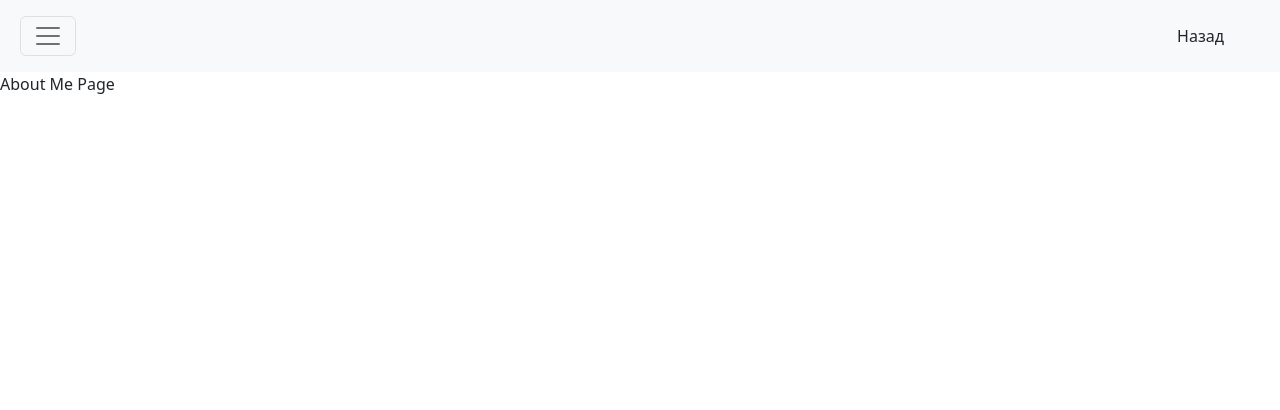
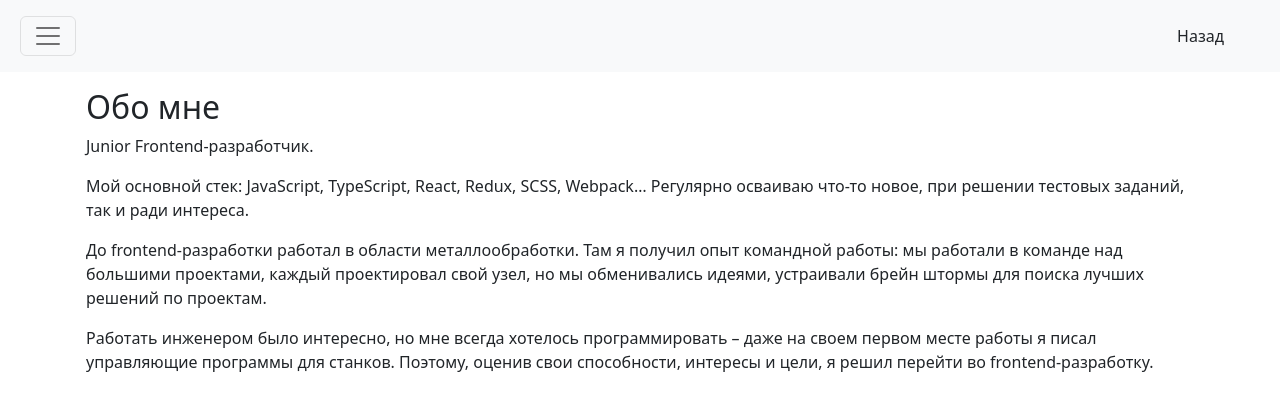
Before and after one commit to arteemm/user-posts, a React (Create React App) app: page /aboutme in a window 1280 px wide. Shown: the top 410 px of the page. Built offline with nearby package versions, Linux system fonts and the light colour scheme; no server answers.

Commit message:
feat: add about me page

```diff
--- a/src/App.tsx
+++ b/src/App.tsx
@@ -20,7 +20,7 @@ function App() {
         <Route path="/" element={<Layout />}>
           <Route index element={<PostsPage />} />
           <Route path="/aboutme" element={<AboutMePage />} />
-          <Route path="/user" element={<UserPage />} />
+          <Route path="/user:id" element={<UserPage />} />
           <Route path="*" element={<ErrorPage />} />
         </Route>
       </Routes>
--- /dev/null
+++ b/src/components/AboutMeParagraph/index.tsx
@@ -0,0 +1,35 @@
+import React from 'react';
+import { Container, Row } from 'react-bootstrap';
+
+const AboutMeParagraph: React.FC = () => {
+  return (
+    <Container className="p-3">
+      <p className="h2">Обо мне</p>
+      <Row>
+        <p>Junior Frontend-разработчик.</p>
+      </Row>
+      <Row>
+        <p>
+          Мой основной стек: JavaScript, TypeScript, React, Redux, SCSS, Webpack… Регулярно осваиваю
+          что-то новое, при решении тестовых заданий, так и ради интереса.
+        </p>
+      </Row>
+      <Row>
+        <p>
+          До frontend-разработки работал в области металлообработки. Там я получил опыт командной
+          работы: мы работали в команде над большими проектами, каждый проектировал свой узел, но мы
+          обменивались идеями, устраивали брейн штормы для поиска лучших решений по проектам.
+        </p>
+      </Row>
+      <Row>
+        <p>
+          Работать инженером было интересно, но мне всегда хотелось программировать – даже на своем
+          первом месте работы я писал управляющие программы для станков. Поэтому, оценив свои
+          способности, интересы и цели, я решил перейти во frontend-разработку.
+        </p>
+      </Row>
+    </Container>
+  );
+};
+
+export default AboutMeParagraph;
--- a/src/components/NavMenu/index.tsx
+++ b/src/components/NavMenu/index.tsx
@@ -21,7 +21,7 @@ const NavMenu: React.FC = () => {
                 <Nav.Link as={Link} to="/aboutme">
                   Обо мне
                 </Nav.Link>
-                <Nav.Link as={Link} to="/user">
+                <Nav.Link as={Link} to="/">
                   Список постов
                 </Nav.Link>
               </div>
--- a/src/components/Post/index.tsx
+++ b/src/components/Post/index.tsx
@@ -1,10 +1,11 @@
 import React, { useState } from 'react';
-import { Card, Button } from 'react-bootstrap';
+import { Card, Button, NavLink } from 'react-bootstrap';
 import { ReceivedPost } from '../../types';
 import { useDispatch } from 'react-redux';
 import { fetchComments, setCurrentPostId } from '../../redux/actions/actionsCreator';
 import { useAppSelector } from '../../hooks/redux';
 import CommentsList from '../CommentsList';
+import { Link } from 'react-router-dom';
 
 const Post: React.FC<ReceivedPost> = (post) => {
   const [click, setClick] = useState(false);
@@ -20,7 +21,9 @@ const Post: React.FC<ReceivedPost> = (post) => {
 
   return (
     <Card style={{ width: '35rem' }} className="m-2">
-      <Card.Img variant="top" src={process.env.PUBLIC_URL + '/images/user.jpg'} />
+      <NavLink as={Link} to={`/user/${post.userId}`}>
+        <Card.Img variant="top" src={process.env.PUBLIC_URL + '/images/user.jpg'} />
+      </NavLink>
       <Card.Body>
         <Card.Title>{post.title}</Card.Title>
         <Card.Text>{post.body}</Card.Text>
--- a/src/components/index.ts
+++ b/src/components/index.ts
@@ -1,5 +1,6 @@
 import Layout from './Layout';
 import PostsList from './PostsList';
 import SpinnerWrapper from './Spinner';
+import AboutMeParagraph from './AboutMeParagraph';
 
-export { Layout, PostsList, SpinnerWrapper };
+export { Layout, PostsList, SpinnerWrapper, AboutMeParagraph };
--- a/src/pages/AboutMePage.tsx
+++ b/src/pages/AboutMePage.tsx
@@ -1,7 +1,8 @@
 import React from 'react';
+import { AboutMeParagraph } from '../components';
 
 const AboutMePage: React.FC = () => {
-  return <div>About Me Page</div>;
+  return <AboutMeParagraph />;
 };
 
 export default AboutMePage;
```
Also changed, not shown: src/components/Spinner/spinner.module.scss (deleted, +0 -21 lines).
